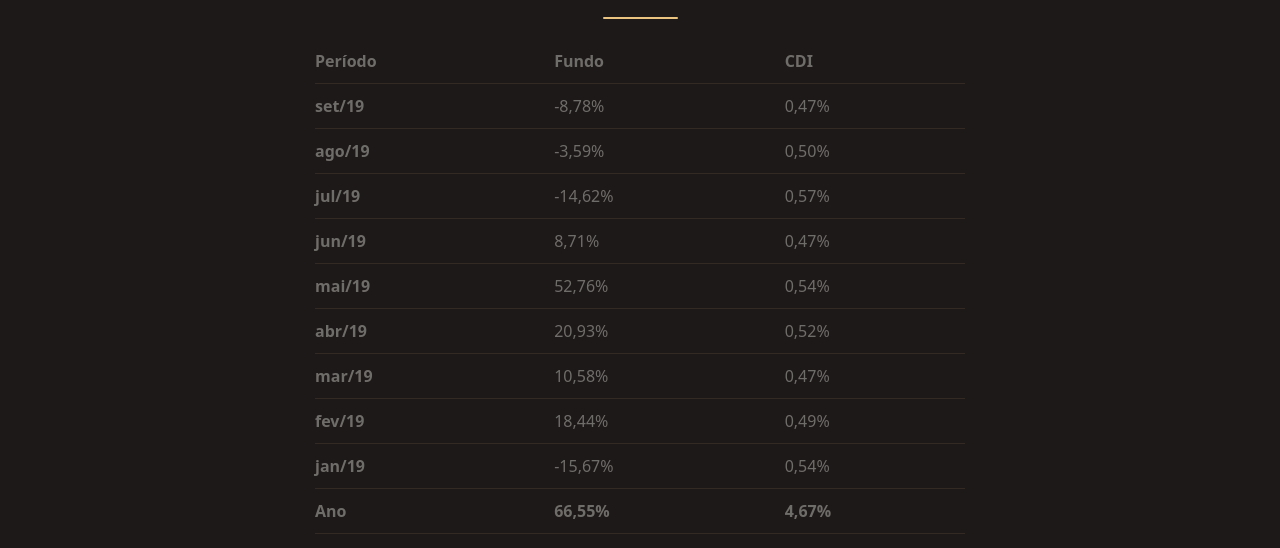
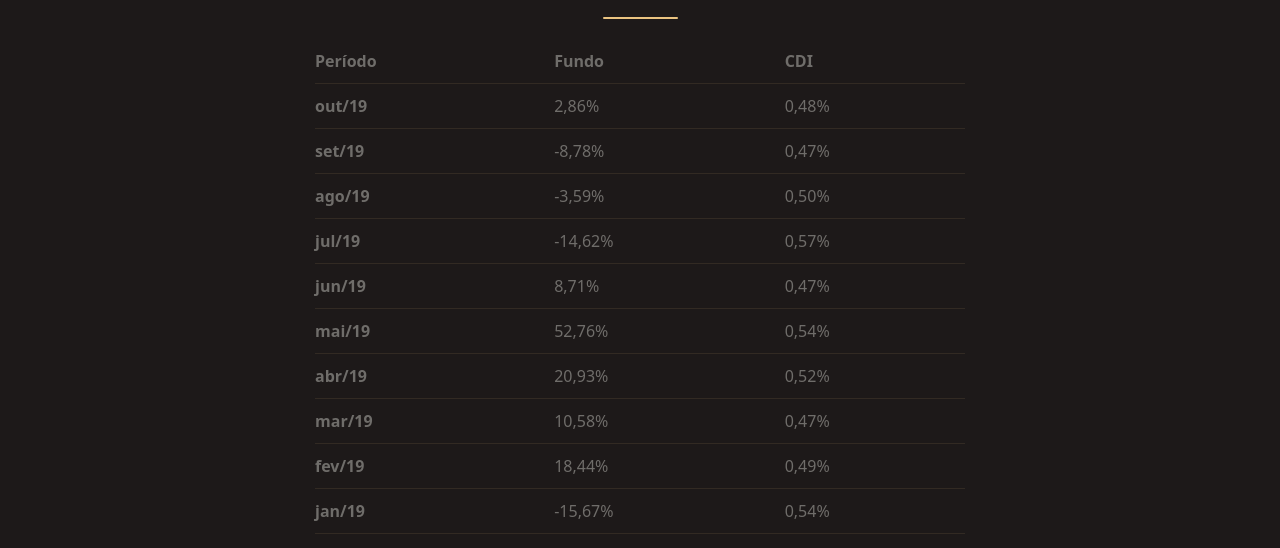
Before and after one commit to ateliedetemas/blpcrypto, a Jekyll site: the page built from _pages/rentabilidade/assets-fim.md, in a window 1280 px wide and 900 px high. Shown: the part 349-897 px from the top of the window. Built offline with Jekyll 4.4.1, drawn with Linux system fonts in a browser that asks for light colours.

Commit message:
Update assets-fim.md

```diff
--- a/_pages/rentabilidade/assets-fim.md
+++ b/_pages/rentabilidade/assets-fim.md
@@ -9,6 +9,7 @@ permalink: "/rentabilidade/assets-fim/"
 
 Período | Fundo | CDI
 ---|---|---
+**out/19** | 2,86% | 0,48%
 **set/19** | -8,78% | 0,47%
 **ago/19** | -3,59% | 0,50%
 **jul/19** | -14,62% | 0,57%
@@ -18,7 +19,7 @@ Período | Fundo | CDI
 **mar/19** | 10,58% | 0,47%
 **fev/19** | 18,44% | 0,49%
 **jan/19** | -15,67% | 0,54%
-**Ano**  | **66,55%** | **4,67%**
+**Ano**  | **71,31** | **5,17%**
 
 ## 2018
 
```
